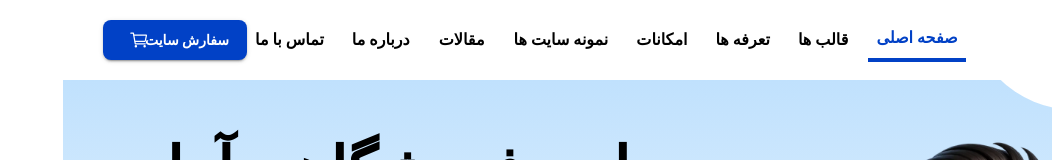
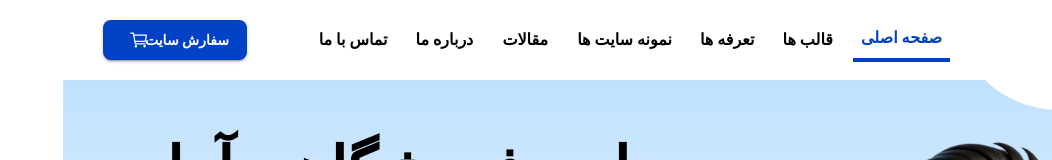
Before and after one commit to MohammadSoleimanikia/webetom, a Next.js app: page / in a window 1280 px wide. Shown: the top 160 px of the page, without its empty margins (228-1280 px from the left). Built offline with nearby package versions, Linux system fonts and the light colour scheme; what @mui/material-nextjs would draw is missing.

Commit message:
data: remove features

```diff
--- a/src/const/NAV_ITEMS.ts
+++ b/src/const/NAV_ITEMS.ts
@@ -11,10 +11,7 @@ export const NAV_ITEM = [
     label: "تعرفه ها",
     href: "/price",
   },
-  {
-    label: "امکانات",
-    href: "/features",
-  },
+
   {
     label: "نمونه سایت ها ",
     href: "/samples",
```
